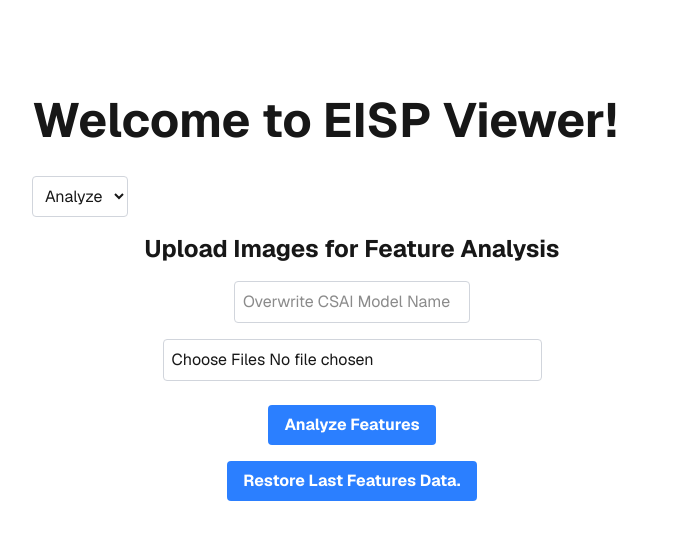
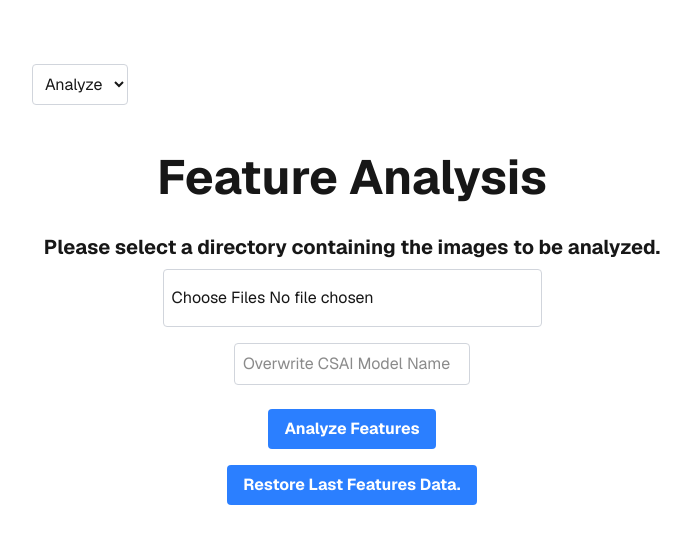
Before and after one commit to araceli-project/rcpd_feature_viewer, a Next.js app in the folder frontend/: page / in a window 1280 px wide. Shown: the top 544 px of the page, without its empty margins (288-979 px from the left). Built offline with nearby package versions, Linux system fonts and the light colour scheme.

Commit message:
layout changes and second selection option!

```diff
--- a/frontend/src/app/features/featureVisualizations.tsx
+++ b/frontend/src/app/features/featureVisualizations.tsx
@@ -22,6 +22,7 @@ export default function GenerateFeatureVisualization({
   const [selectedPointIndices, setSelectedPointIndices] = useState<number[]>(
     [],
   );
+  const [shouldHaveSecondSelection, setShouldHaveSecondSelection] = useState(false);
 
   useEffect(() => {
     if (proxyTaskName) {
@@ -58,6 +59,9 @@ export default function GenerateFeatureVisualization({
 
   return (
     <div className="flex flex-col items-center justify-center gap-4">
+      <h1 className="text-5xl font-bold text-center sm:text-left py-8">
+        Feature Visualization
+      </h1>
     <div className="py-2 flex flex-row items-center justify-start gap-4">
       <div>
       <label htmlFor="proxyTaskSelect">Select Proxy Task: </label>
@@ -92,16 +96,38 @@ export default function GenerateFeatureVisualization({
       </div>
       {selectedPointIndices.length > 0 && (
         <GenerateSelectionVisualization
+          id_number={1}
           selectedPointIndices={selectedPointIndices}
           featureData={featureData}
           shouldPlotScatter={true}
-          renderOptions={{width: window.innerWidth * 0.2, height: window.innerHeight * 0.2}}
+          renderOptions={{width: window.innerWidth * 0.25, height: window.innerHeight * 0.25}}
         />
       )}
+      <div>
+        {selectedPointIndices.length > 0 && !shouldHaveSecondSelection && (
+          <button
+            className="bg-green-500 hover:bg-green-700 text-white font-bold py-2 my-2 px-4 rounded"
+            onClick={() => setShouldHaveSecondSelection(true)}
+          >
+            Add Second Selection Visualization
+          </button>
+        )}
+        {selectedPointIndices.length > 0 && shouldHaveSecondSelection && (
+          <GenerateSelectionVisualization
+            id_number={2}
+            selectedPointIndices={selectedPointIndices}
+            featureData={featureData}
+            shouldPlotScatter={true}
+            renderOptions={{width: window.innerWidth * 0.25, height: window.innerHeight * 0.25}}
+          />
+        )}
+
+      </div>
     </div>
     <div>
       <h2 className="text-xl font-bold mb-2">General Dataset Visualization</h2>
       <GenerateSelectionVisualization
+        id_number={3}
         featureData={featureData}
         selectedPointIndices={Array.from({ length: featureData.features[Object.keys(featureData.features)[0]].length }, (_, i) => i)}
         shouldPlotScatter={false}
--- a/frontend/src/app/features/featuresPage.tsx
+++ b/frontend/src/app/features/featuresPage.tsx
@@ -66,9 +66,26 @@ export default function AnalyzeFeatures() {
 
   return (
     <div className="w-full flex flex-col items-center">
-      <h2 className="text-2xl font-bold mb-4">
-        Upload Images for Feature Analysis
+      <h1 className="text-5xl font-bold text-center sm:text-left py-8">
+        Feature Analysis
+      </h1>
+      <h2 className="text-xl font-bold mb-2">
+        Please select a directory containing the images to be analyzed.
       </h2>
+
+      {!loading && (
+        <input
+          className="border border-gray-300 rounded p-2 mb-4 py-4"
+          type="file"
+          id="dirInput"
+          {...directoryInputAttrs}
+          multiple
+          onChange={(e) => {
+            setShouldRequestFeatures(false);
+            setSelectedFiles(e.target.files);
+          }}
+        />
+      )}
 
       {!loading && (
         <input
@@ -79,19 +96,6 @@ export default function AnalyzeFeatures() {
           onChange={(e) => {
             setShouldRequestFeatures(false);
             setCsaiModelName(e.target.value);
-          }}
-        />
-      )}
-      {!loading && (
-        <input
-          className="border border-gray-300 rounded p-2 mb-4"
-          type="file"
-          id="dirInput"
-          {...directoryInputAttrs}
-          multiple
-          onChange={(e) => {
-            setShouldRequestFeatures(false);
-            setSelectedFiles(e.target.files);
           }}
         />
       )}
--- a/frontend/src/app/features/selectionVisualizations.tsx
+++ b/frontend/src/app/features/selectionVisualizations.tsx
@@ -18,11 +18,13 @@ export default function GenerateSelectionVisualization({
   featureData,
   shouldPlotScatter,
   renderOptions,
+  id_number,
 }: {
   selectedPointIndices: number[];
   featureData: FeatureData;
   shouldPlotScatter: boolean;
   renderOptions?: RenderFeatureDataOptions;
+  id_number: number;
 }) {
   const possibleProxyTaskNames = Object.keys(
     featureData.classification_results,
@@ -34,7 +36,7 @@ export default function GenerateSelectionVisualization({
   useEffect(() => {
     if (selectedProxyTaskName) {
       try {
-        const container = document.getElementById("selection-visualization");
+        const container = document.getElementById(`selection-visualization-${id_number}`);
         if (container) {
           container.innerHTML = "";
         }
@@ -108,7 +110,7 @@ export default function GenerateSelectionVisualization({
           </option>
         ))}
       </select>
-      <div id="selection-visualization" className="py-4"></div>
+      <div id={`selection-visualization-${id_number}`} className="py-4"></div>
     </div>
   );
 }
--- a/frontend/src/app/page.tsx
+++ b/frontend/src/app/page.tsx
@@ -8,10 +8,6 @@ export default function Home() {
   return (
     <div className="flex flex-col flex-1 items-center justify-center bg-zinc-50 font-sans dark:bg-black">
       <main className="flex flex-1 w-full max-w-3xl flex-col items-center justify-start py-16 px-16 bg-white dark:bg-black sm:items-start">
-        <h1 className="text-5xl font-bold text-center sm:text-left py-8">
-          Welcome to EISP Viewer!
-        </h1>
-
         <select
           className="border border-gray-300 rounded p-2 mb-4"
           onChange={(e) => {
```
